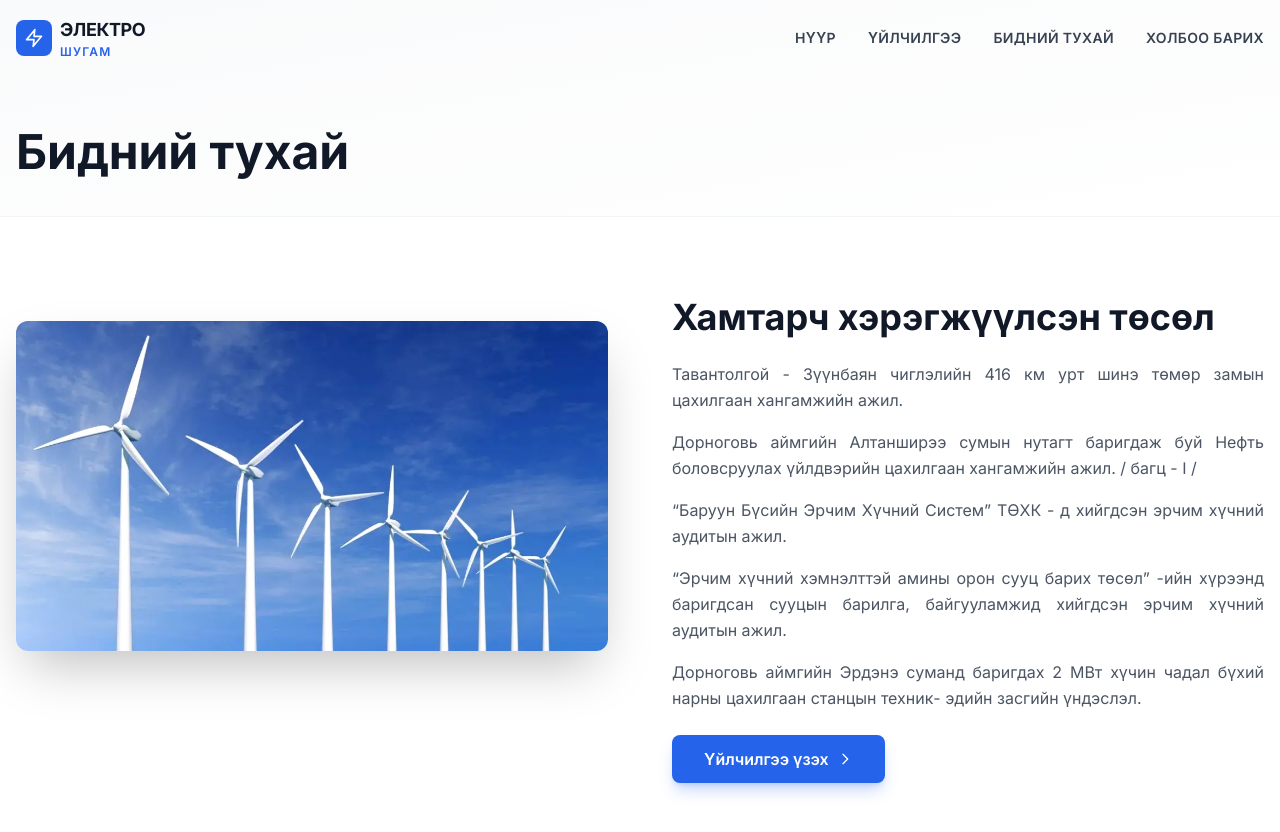
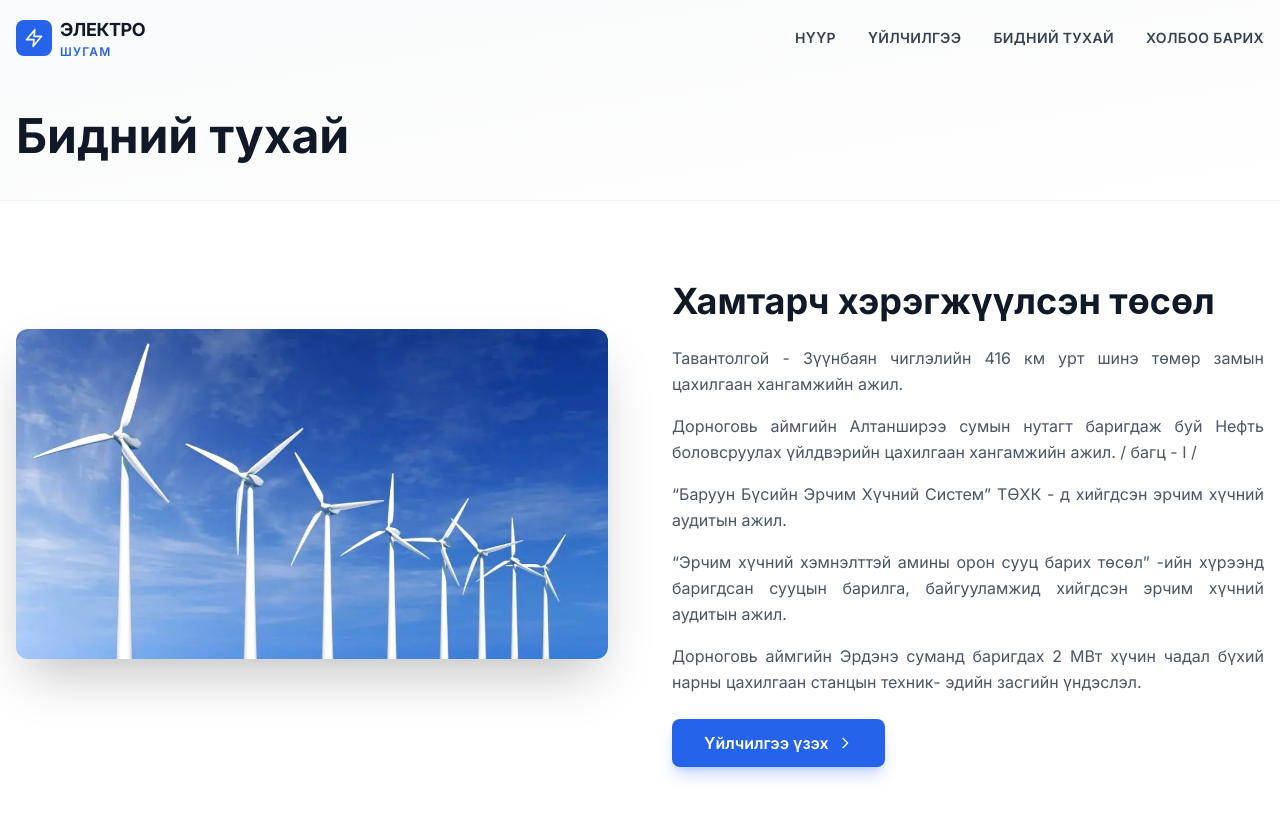
Before and after one commit to electroshugam/electroshugam_web_new, a Jekyll site: the page built from about.html, in a window 1280 px wide and 900 px high. Shown: the top 832 px of the window. Built offline with Jekyll 4.4.1, drawn with Linux system fonts in a browser that asks for light colours; nearby versions of some CDN libraries.

Commit message:
fig update

```diff
--- a/about.html
+++ b/about.html
@@ -8,7 +8,7 @@ body_class: ""
 ---
 
 <!-- Hero: Low Impact -->
-<section class="bg-gradient-to-br from-gray-50 to-white pt-32 pb-6 border-b border-gray-100">
+<section class="bg-gradient-to-br from-gray-50 to-white pt-28 pb-6 border-b border-gray-100">
   <div class="container mx-auto px-4">
     <div class="max-w-3xl">
       <h1 class="text-4xl md:text-5xl font-bold text-gray-900 mb-4">Бидний тухай</h1>
@@ -22,7 +22,7 @@ body_class: ""
     <div class="grid md:grid-cols-2 gap-12 lg:gap-16 items-start">
       <div class="relative">
         <div class="absolute -inset-4 bg-blue-100/50 rounded-2xl -z-10 transform rotate-2"></div>
-        <div class="relative rounded-xl overflow-hidden shadow-2xl mt-6">
+        <div class="relative rounded-xl overflow-hidden shadow-2xl mt-12">
           <img src="{{ '/media/about_fig1.webp' | relative_url }}" alt="Электро шугам" class="w-full h-auto">
         </div>
       </div>
```
